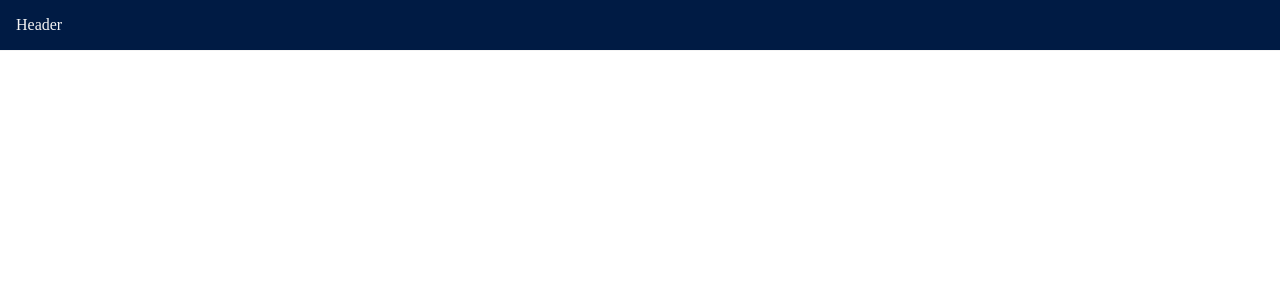
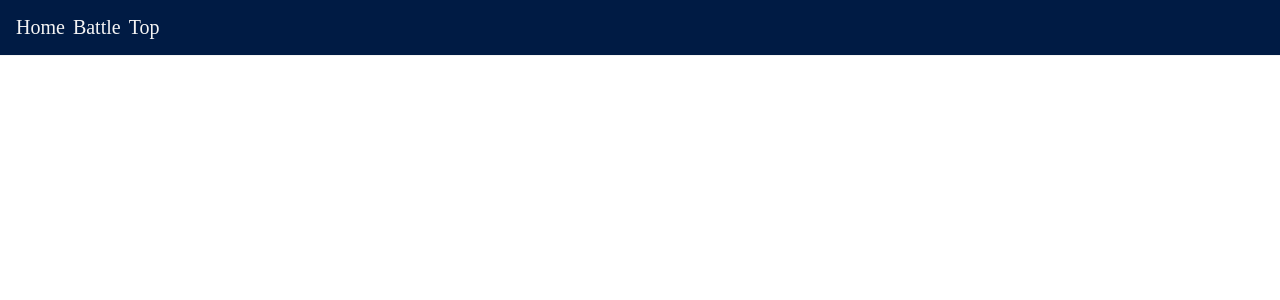
Before and after one commit to tarekgabarin/github_compete, a React (Create React App) app: page / in a window 1280 px wide. Shown: the top 300 px of the page. Built offline with nearby package versions, Linux system fonts and the light colour scheme.

Commit message:
done the navbar styling

```diff
--- a/src/components/Header/Header.js
+++ b/src/components/Header/Header.js
@@ -4,7 +4,11 @@ import logo from '../../logo.jpg'
 export default function Header(props) {
     return (
         <nav className={'fl w-100 bg-navy near-white h-25 pa3 bb'}>
-            <span>Header</span>
+            <div className="flex f4 baskerville center-m">
+                <div className="mr2">Home</div>
+                <div className="mr2">Battle</div>
+                <div className="mr2">Top</div>
+            </div>
         </nav>
     )
 }
```
Also changed, not shown: src/components/PlayerInput/PlayerInput.js (added, +9 -0 lines).
